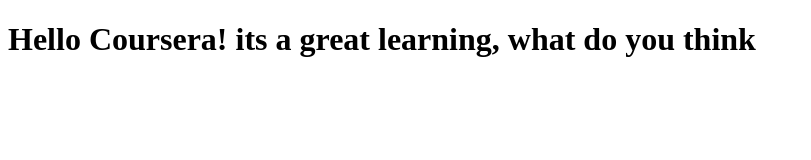
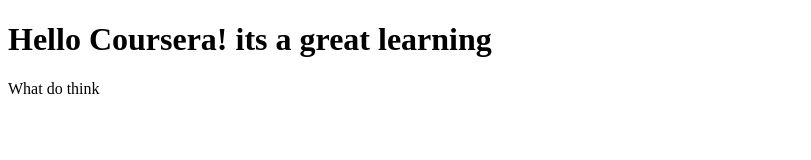
Before and after one commit to ppavank83/couresera-test, a plain HTML site: page site/index.html in a window 1280 px wide. Shown: the whole page, without its empty margins (0-811 px from the left). Drawn offline with Linux system fonts and the light colour scheme.

Commit message:
modification to page

```diff
--- a/site/index.html
+++ b/site/index.html
@@ -4,6 +4,7 @@
 	<title>Hello Coursera!</title>
 </head>
 <body>
-<h1>Hello Coursera! its a great learning, what do you think</h1>
+<h1>Hello Coursera! its a great learning</h1>
+<b1>What do think </b1>
 </body>
 </html>
```
